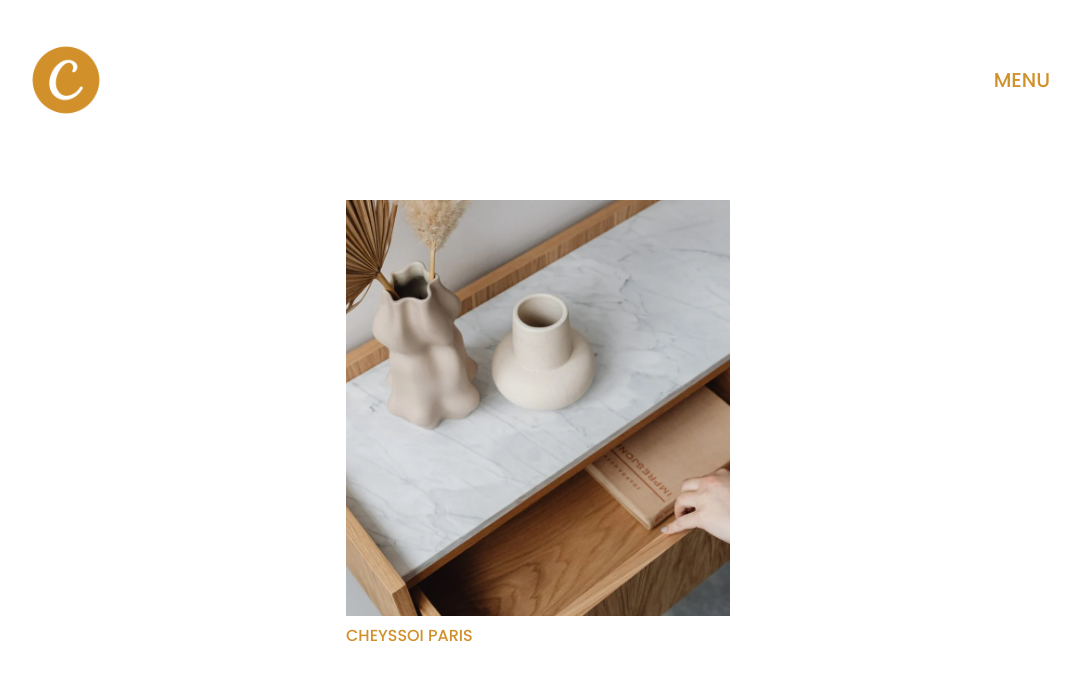
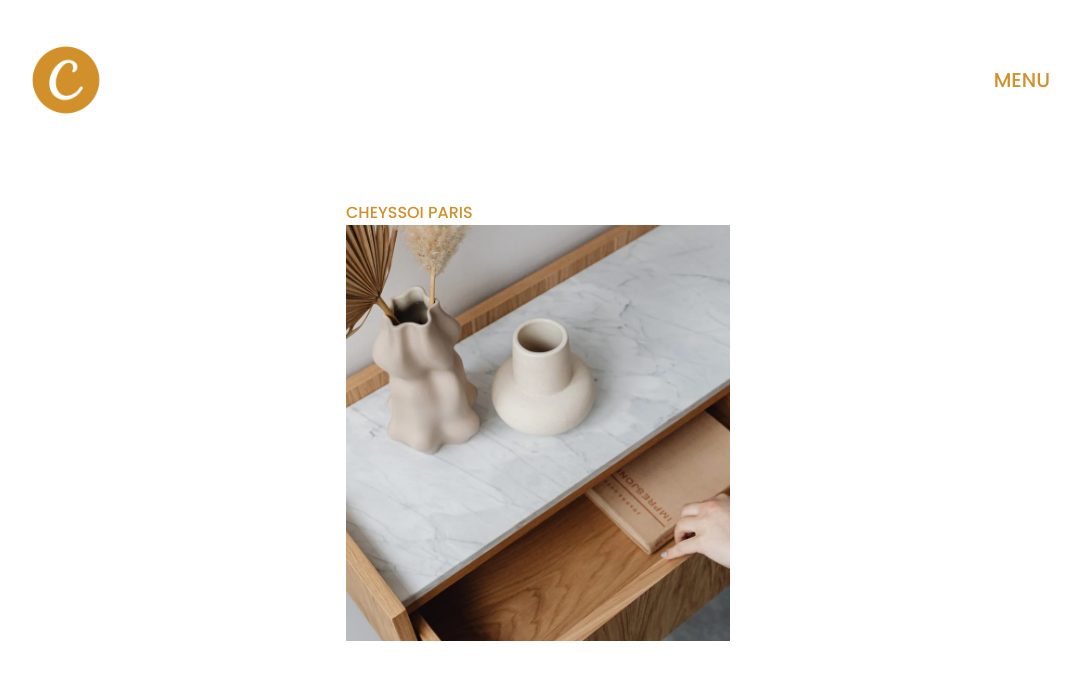
Before and after one commit to Scharlyopitz/CHEYSSOI-PARIS, a React (Vite) app: page / in a window 1280 px wide. Shown: the top 680 px of the page, without its empty margins (102-1182 px from the left). Built offline with nearby package versions, Linux system fonts and the light colour scheme.

Commit message:
Changement emplacement texte

```diff
--- a/src/pages/Home.jsx
+++ b/src/pages/Home.jsx
@@ -12,8 +12,10 @@ export default function Home() {
 function Image() {
   return (
     <div className="image">
+      <div className="logo">
+        <p>Cheyssoi Paris</p>
+      </div>
       <img src={Image1} alt="Image1" />
-      <p>Cheyssoi Paris</p>
     </div>
   );
 }
```
